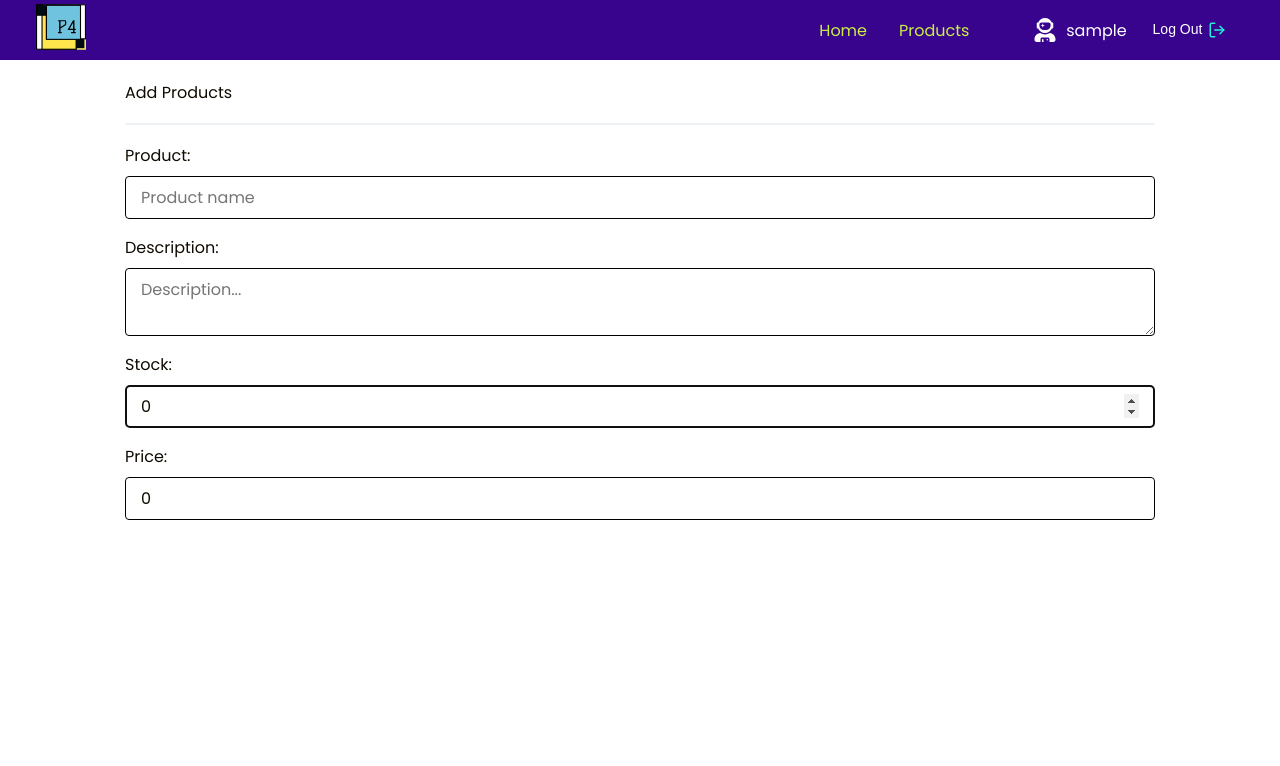
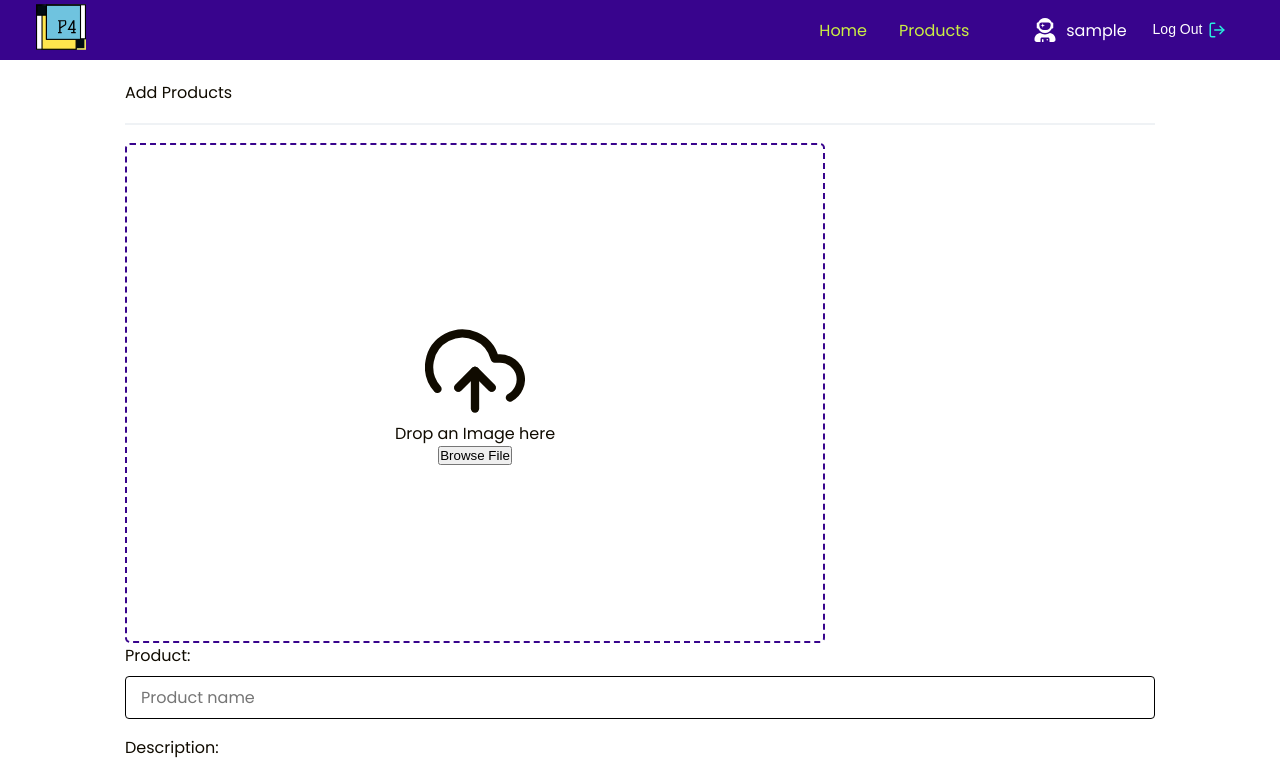
Before and after one commit to joequich/project4, a React (Create React App) app in the folder client/: page /products/add in a window 1280 px wide. Shown: the top 766 px of the page. Built offline with nearby package versions, Linux system fonts and the light colour scheme; sample sign-in values are in the browser's storage; the HTML template or start-up script is replaced by a standard one.

Commit message:
Adding upload with dropzone

```diff
--- a/client/package.json
+++ b/client/package.json
@@ -15,6 +15,7 @@
     "dayjs": "^1.10.5",
     "react": "^17.0.2",
     "react-dom": "^17.0.2",
+    "react-dropzone": "^11.4.2",
     "react-hot-toast": "^2.1.1",
     "react-icons": "^4.2.0",
     "react-redux": "^7.2.5",
--- a/client/src/pages/products/ProductsManagePage.tsx
+++ b/client/src/pages/products/ProductsManagePage.tsx
@@ -1,10 +1,11 @@
-import React, { FormEvent } from 'react'
+import React, { FormEvent, useCallback, useEffect, useState } from 'react';
 import { validateProductFields } from '../../helpers/validate-fields';
 import { useForm } from '../../hooks/useForm';
 import { IFormAddProduct } from '../../interfaces/Forms';
+import { useDropzone, DropzoneOptions } from 'react-dropzone';
+import { FiUploadCloud as UploadCloudIcon } from 'react-icons/fi';
 
 export const ProductsManagePage = () => {
-
     const handleAddProduct = (e: FormEvent<HTMLFormElement>) => {
         e.preventDefault();
         console.log(formValues);
@@ -21,7 +22,50 @@ export const ProductsManagePage = () => {
         validateProductFields
     );
 
-    const { product, description, stock, price } = formValues as IFormAddProduct;
+    const {
+        product,
+        description,
+        stock,
+        price,
+    } = formValues as IFormAddProduct;
+
+    interface IFile {
+        preview: string;
+        name: string;
+    }
+
+    const [files, setFiles] = useState<IFile[]>([]);
+    const onDrop = useCallback(acceptedFiles => {
+        console.log(acceptedFiles);
+        setFiles(
+            acceptedFiles.map((file: any) =>
+                Object.assign(file, { preview: URL.createObjectURL(file) })
+            )
+        );
+    }, []);
+
+    const options: DropzoneOptions = {
+        accept: 'image/*',
+        onDrop,
+        noClick: true,
+        noKeyboard: true,
+        maxFiles: 1,
+    };
+
+    const { getRootProps, getInputProps, open, isDragActive } = useDropzone(
+        options
+    );
+
+    const thumbs = files.map((file, idx) => (
+        <img key={idx} alt="aaa" src={file.preview} className="dropzone-img" />
+    ));
+    useEffect(
+        () => () => {
+            // Make sure to revoke the data uris to avoid memory leaks
+            files.forEach(file => URL.revokeObjectURL(file.preview));
+        },
+        [files]
+    );
 
     return (
         <div className="products-container">
@@ -29,6 +73,29 @@ export const ProductsManagePage = () => {
                 <span className="products-header__title">Add Products</span>
                 <hr />
             </div>
+
+            <div
+                className={
+                    thumbs.length === 0
+                        ? 'dropzone-area'
+                        : 'dropzone-area active'
+                }
+                {...getRootProps()}
+            >
+                <input {...getInputProps()} />
+                {!(thumbs.length === 0) ? (
+                    thumbs
+                ) : (
+                    <>
+                    <UploadCloudIcon size={100} color=""/>
+                    <span>Drop an Image here</span>
+                    <button type="button" onClick={open}>
+                        Browse File
+                    </button>
+                    </>
+                )}
+            </div>
+
             <form onSubmit={handleSubmit}>
                 <div className="input-wrapper mb-sm">
                     <label htmlFor="email">Product: </label>
@@ -91,5 +158,5 @@ export const ProductsManagePage = () => {
                 </button>
             </form>
         </div>
-    )
-}
+    );
+};
--- a/client/src/styles/layout/_products.scss
+++ b/client/src/styles/layout/_products.scss
@@ -1,3 +1,27 @@
+.dropzone-area {
+    border: 2px dashed #38048d;
+    height: 500px;
+    width: 700px;
+    border-radius: 5px;
+    display: flex;
+    align-items: center;
+    justify-content: center;
+    flex-direction: column;
+}
+
+.dropzone-area.active {
+    border: 2px solid #38048d;
+    border-radius: 2px;
+    padding: 4px;
+}
+
+.dropzone-img {
+    display: block;
+    width: auto;
+    height: 100%;
+}
+
+
 .products-container {
     max-width: 1030px;
     width: 100%;
@@ -26,7 +50,7 @@
         margin-left: auto;
         align-items: center;
         border: none;
-        box-shadow: 0 1px 3px hsla(0, 0%, 0%, .2);
+        box-shadow: 0 1px 3px hsla(0, 0%, 0%, 0.2);
         border-radius: 3px;
         cursor: pointer;
         margin-bottom: 20px;
@@ -51,7 +75,6 @@
         }
     }
 }
-
 
 .items-list {
     display: grid;
@@ -117,10 +140,10 @@
 
         svg {
             width: 24px; //21px
-            height: 24px;//21px
+            height: 24px; //21px
             @media (min-width: 640px) {
                 width: 21px; //21px
-                height: 21px;//21px
+                height: 21px; //21px
             }
         }
     }
@@ -145,7 +168,6 @@
         @media (min-width: 450px) {
             font-size: 18px;
         }
-
     }
 
     &__star-rating {
```
Also changed, not shown: 1 other file (tests, documents, lock files or other folders).
